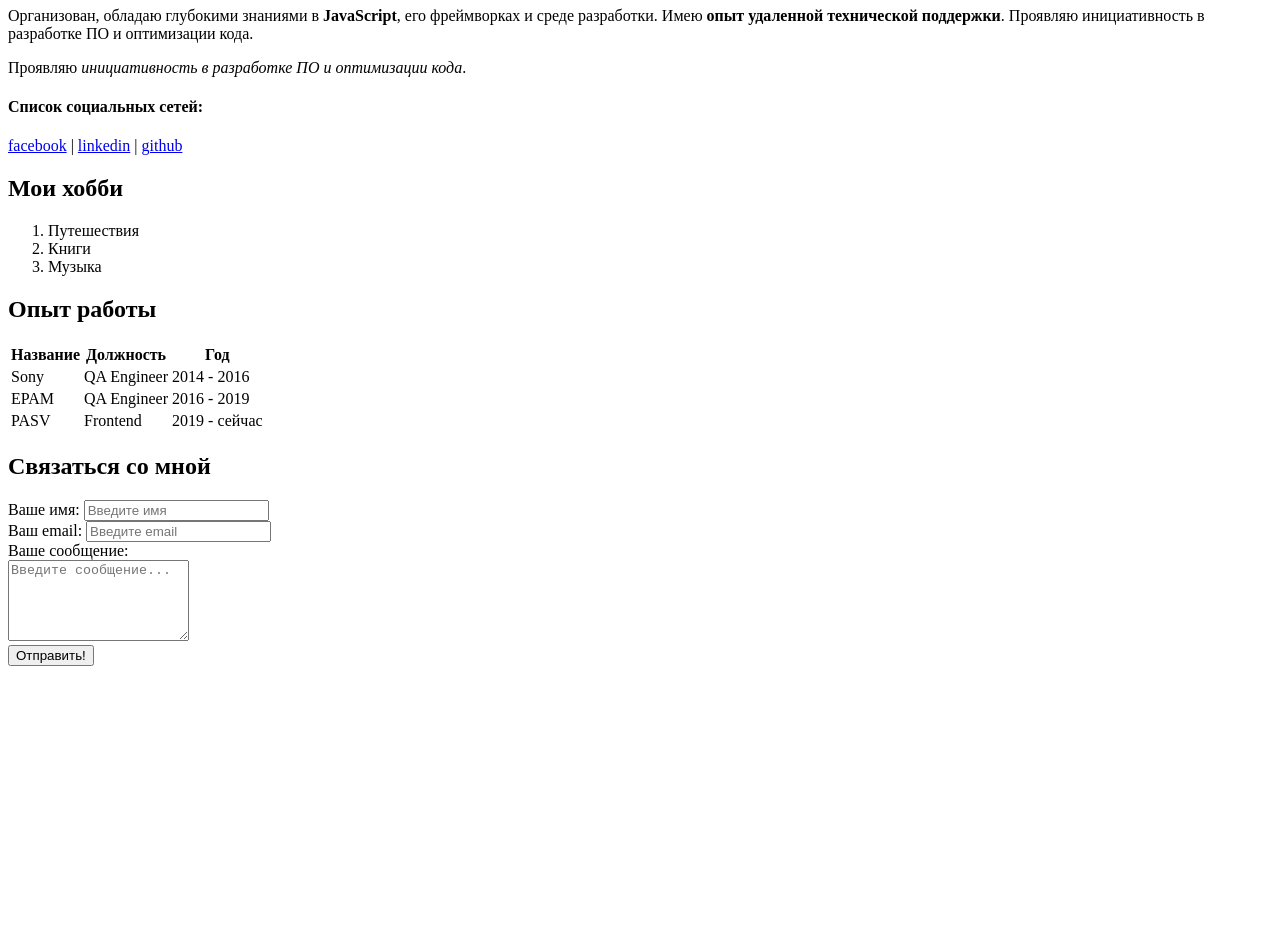
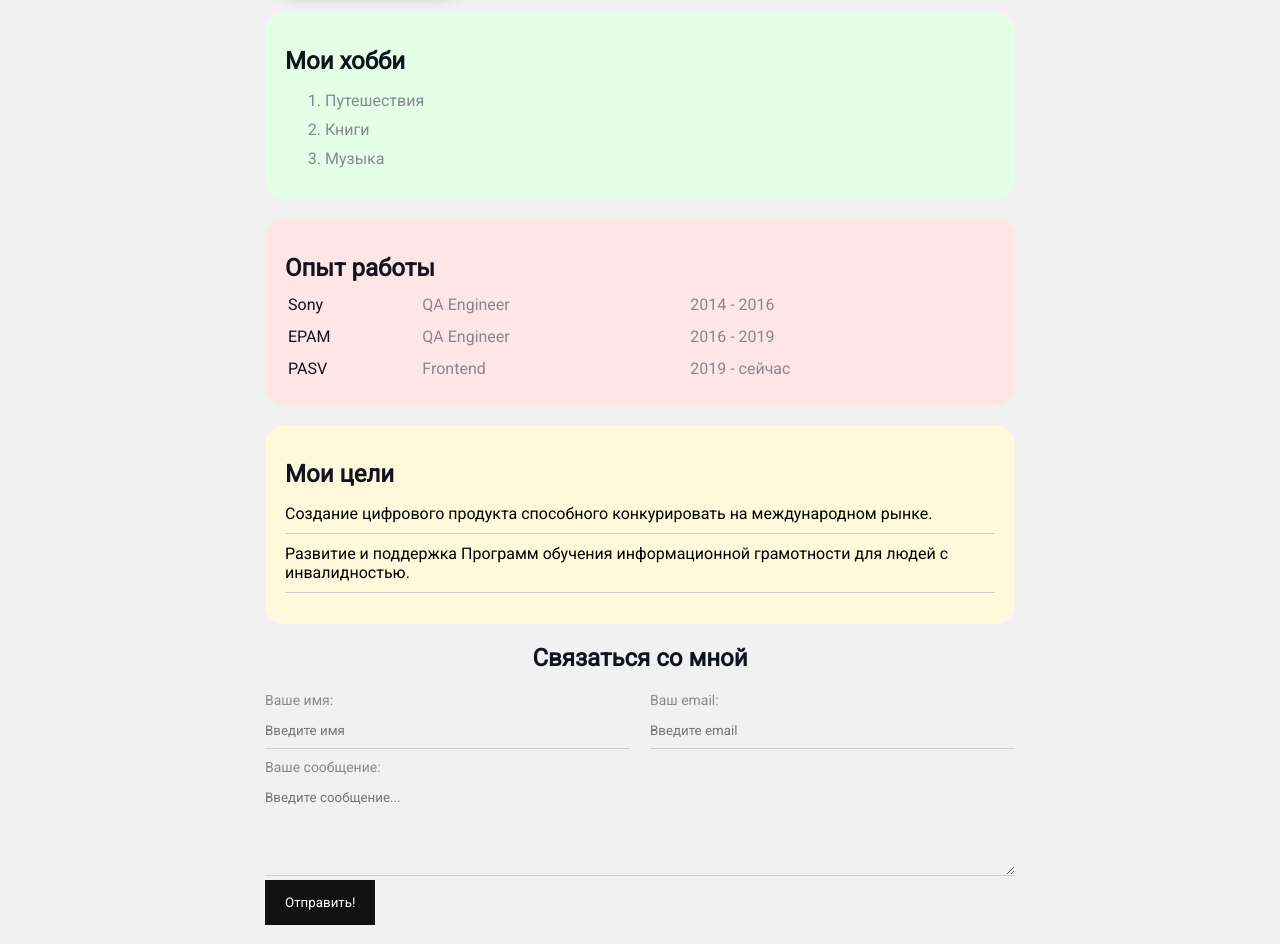
Before and after one commit to anton-fesenko/resume, a plain HTML site: page index.html in a window 1280 px wide. Shown: the part 285-1229 px from the top of the page. Before the commit the page ends 959 px from the top, so only its background shows below. Drawn offline with Linux system fonts and the light colour scheme.

Commit message:
Add styles

```diff
--- a/index.html
+++ b/index.html
@@ -4,14 +4,19 @@
     <meta charset="UTF-8">
     <meta http-equiv="X-UA-Compatible" content="IE=edge">
     <meta name="viewport" content="width=device-width, initial-scale=1.0">
-    <title>Img & links</title>
+<link rel="stylesheet" href="styles.css">
+    <title>Anton Resume</title>
 </head>
 <body>
 
-<img src="ImgAF.jpeg" alt="Антон Фесенко" width="200">
+    <div class="container">
+
+        <div class="info">
+            <img src="ImgAF.jpeg" alt="Антон Фесенко" class="avatar">
 
             <br>
 
+            <div class="info-text">
                 <h1>Антон Фесенко</h1>
 
                 <p>Организован, обладаю глубокими знаниями в <strong>JavaScript</strong>, его фреймворках и среде разработки. Имею
@@ -27,25 +32,29 @@
                 <a href="https://www.linkedin.com/feed/" target="_blank">linkedin</a>
                     |
                 <a href="https://github.com/anton-fesenko" target="_blank">github</a>
+                </div>
+        </div>
 
+            <div class="card bg-green">
                 <h2>Мои хобби</h2>
-
-<ol>
+                    <ol class="list">
                         <li>Путешествия</li>
                         <li>Книги</li>
                         <li>Музыка</li>
                     </ol>
+            </div>
 
+            <div class="card bg-red">
                 <h2>Опыт работы</h2>
 
-<table>
-    <thead>
+                <table class="table">
+                    <!-- <thead>
                         <tr>
                             <th>Название</th>
                             <th>Должность</th>
                             <th>Год</th>
                         </tr>
-    </thead>
+                    </thead> -->
                     <body>
                         <tr>
                             <td>Sony</td>
@@ -64,27 +73,48 @@
                         </tr>
                     </body>
                 </table>
+            </div>
 
+<div class="card bg-yellow">
+    <h2>Мои цели</h2>
+
+    <ul class="link-list">
+        <li>
+            <a>Создание цифрового продукта способного конкурировать на международном рынке.</a>
+        </li>
+        <li>
+            <a>Развитие и поддержка Программ обучения информационной грамотности для людей с инвалидностью.</a>
+        </li>
+    </ul>
+
+</div>
+
+        <form action="/" class="form">
             <h2>Связаться со мной</h2>
-
-<form>
-    <div>
+            <div class="form-row">
+                <div class="form-group">
                     <label for="name">Ваше имя:</label>
                     <input type="text" id="name" placeholder="Введите имя">
                 </div>
 
-    <div>
+                <div class="form-group">
                     <label for="email">Ваш email:</label>
                     <input type="email" id="email" placeholder="Введите email">
                 </div>
+            </div>
 
-    <div>
+            <div class="form-group">
                 <label for="message">Ваше сообщение:</label>
-        <br>
                 <textarea id="message" cols="20" rows="5" placeholder="Bведите сообщение..."></textarea>
             </div>
 
-    <input type="submit" value="Отправить!">
+            <input class="btn" type="submit" value="Отправить!">
         </form>
+
+    <br>
+    <br>
+    <br>
+    <br>
+    <br>
 </body>
 </html>
--- /dev/null
+++ b/styles.css
@@ -0,0 +1,179 @@
+@import url('https://fonts.googleapis.com/css2?family=Roboto&display=swap');
+
+body {
+    font-family: 'Roboto', sans-serif;
+    font-size: 16px;
+    font-weight: normal;
+    background-color: #f1f1f1;
+    color: #0f141e;
+}
+
+a {
+    color: #000;
+    text-decoration: none;
+}
+
+a:hover {
+    text-decoration: underline;
+}
+
+a:active {
+    color: grey;
+}
+
+.container {
+    max-width: 750px;
+    margin: auto;
+    padding-top: 30px;
+}
+
+.avatar {
+    width: 200px;
+    border-radius: 28px;
+    box-shadow: 4px 4px 14px rgba(0, 0, 0, .25);
+}
+
+.info {
+    margin-bottom: 20px;
+    display: flex;
+}
+
+.info-text {
+    margin-left: 40px;
+}
+
+.info-text p {
+    font-style: italic;
+    font-weight: bold;
+    color: #86898f;
+    margin: 0;
+}
+
+.info-text h4 {
+    margin-bottom: 4px;
+}
+
+@media (max-width: 650px) {
+    .info {
+        display: block;
+        text-align: center;
+    }
+}
+
+.card {
+    border-radius: 20px;
+    padding: 15px 20px;
+    margin-bottom: 20px;
+}
+
+.card h2 {
+    margin-bottom: 10px;
+}
+
+.bg-yellow {
+    background: #fff9dc;
+}
+
+.bg-red {
+    background: #ffe5e5;
+}
+
+.bg-green {
+    background: #e5ffe7
+}
+
+.btn {
+    background: #111;
+    padding: 15px 20px;
+    color: #fff;
+    border: none;
+    font-family: inherit;
+    cursor: pointer;
+}
+
+.btn:hover {
+    opacity: 0.8;
+}
+
+.list {
+    padding: 0 20;
+}
+
+.list li {
+    color: #86898f;
+    margin-bottom: 10px;
+}
+
+.link-list {
+    list-style: none;
+    padding: 0;
+}
+
+.link-list li {
+    margin-bottom: 10px;
+    border-bottom: 1px solid #ccc;
+    padding-bottom: 10px;
+}
+
+.table {
+    width: 100%;
+}
+
+.table td {
+    padding-bottom: 10px;
+}
+
+.table td:nth-child(2),
+.table td:nth-child(3) {
+    color: #86898f
+}
+
+.form h2 {
+    text-align: center;
+}
+
+.form-row {
+    margin-bottom: 10px;
+    display: flex;
+}
+
+.form-row .form-group {
+    /* display: inline-block; */
+    margin-right: 20px;
+    width: 50%;
+    /* width: calc(50% - 20px); */
+}
+
+.form-row .form-group:last-child {
+    margin-right: 0;
+}
+
+@media (max-width: 650px) {
+    .form-row {
+        display: block;
+    }
+    .form-row .form-group {
+        width: 100%;
+        margin-right: 0;
+        margin-bottom: 10;
+    }
+}
+
+.form-group label {
+    display: block;
+    font-size: 14px;
+    color: #86898f;
+}
+
+.form-group input,
+.form-group textarea {
+    width: 100%;
+    box-sizing: border-box;
+    border: none;
+    background: transparent;
+    border-bottom: 1px solid #ccc;
+    color: #000;
+    padding: 15px 0 10px;
+    outline: none;
+    font-family: inherit;
+}
```
Lines whose indentation alone changed are shown as unchanged.
